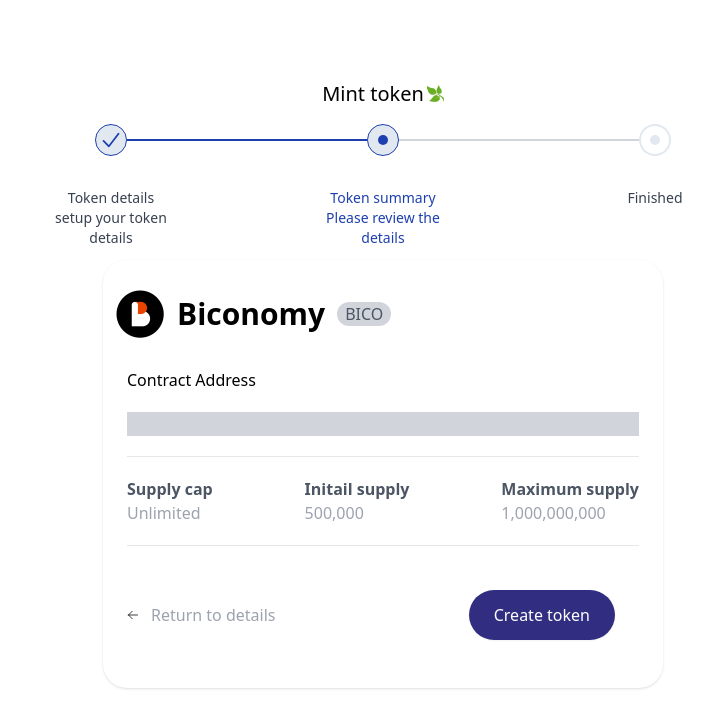
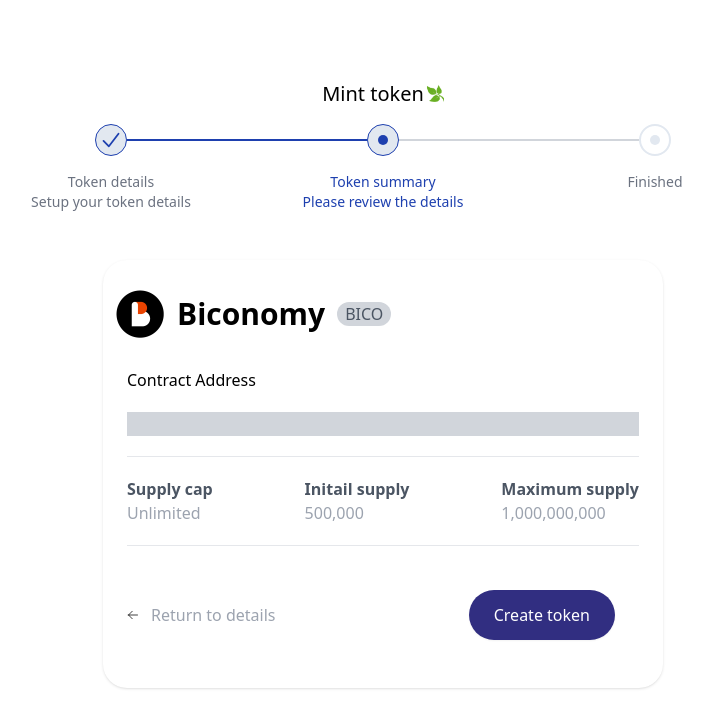
Before and after one commit to izuchukwu-eric/minting-stepper, a Next.js app: page / in a window 1280 px wide. Both pictures are taken after a click on the button "Continue". Shown: the top 728 px of the page, without its empty margins (257-970 px from the left). Built offline with nearby package versions, Linux system fonts and the light colour scheme.

Commit message:
new commit

```diff
--- a/components/Stepper.tsx
+++ b/components/Stepper.tsx
@@ -76,7 +76,7 @@
                 index !== newStep.length - 1 ? 'w-full flex items-center' : "flex items-center"}>
                 <div className='relative flex flex-col items-center text-teal-600'>
                     <div className={`rounded-full transition duration-500 ease-in-out h-8 w-8 flex items-center justify-center py-3
-                        ${step.selected ? "bg-slate-200 font-bold border border-blue-800" : "border-2 border-slate-200 bg-white"} ${index === 2 && step.selected && "border border-green-500"}`
+                        ${step.selected ? "bg-slate-200 font-bold border border-blue-800" : "border-2 border-slate-200 bg-white"} ${index === 2 && step.selected && "border bg-green-200 border-green-600"}`
                     }>
                         {/**display steps*/}
                         {/* {step.selected && (
@@ -113,17 +113,17 @@
                         )}
 
                     </div>
-                    <div className={`absolute top-0 text-center mt-16 w-32 text-sm font-medium  ${step.highlighted ? "text-blue-800" : "text-gray-700"}`}>
+                    <div className={`absolute top-0 text-center mt-12 w-44 text-sm font-medium  ${step.highlighted ? "text-blue-800" : "text-gray-500"}`}>
                         {/**display description */}
                         {step.description}
                         {step.description === "Token details" && step.selected === true && (
-                            <p>setup your token details</p>
+                            <p className='font-normal text-sm'>Setup your token details</p>
                         )}
                         {step.description === "Token summary" && step.selected === true && (
-                            <p>Please review the details</p>
+                            <p className='font-normal text-sm'>Please review the details</p>
                         )}
                         {step.description === "Finished" && step.selected === true && (
-                            <p>Token created successfully!</p>
+                            <p className='font-normal text-sm'>Token created successfully!</p>
                         )}
                     </div>
                 </div>
```
